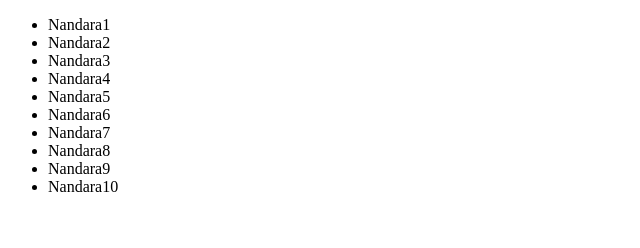
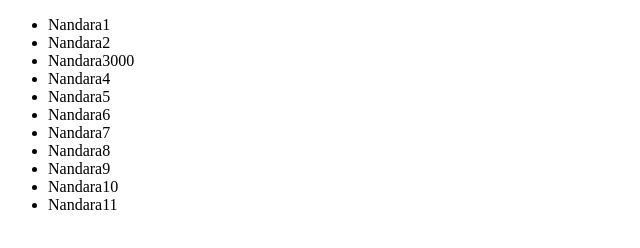
Before and after one commit to nandarapinheiro/conflict, a plain HTML site: page index.html in a window 1280 px wide. Shown: the whole page, without its empty margins (0-640 px from the left). Drawn offline with Linux system fonts and the light colour scheme.

Commit message:
add html

```diff
--- a/index.html
+++ b/index.html
@@ -10,7 +10,7 @@
     <ul>
         <li class="item-list">Nandara1</li>
         <li class="item-list">Nandara2</li>
-        <li class="item-list">Nandara3</li>
+        <li class="item-list">Nandara3000</li>
         <li class="item-list">Nandara4</li>
         <li class="item-list">Nandara5</li>
         <li class="item-list">Nandara6</li>
@@ -18,6 +18,7 @@
         <li class="item-list">Nandara8</li>
         <li class="item-list">Nandara9</li>
         <li class="item-list">Nandara10</li>
+        <li class="item-list">Nandara11</li>
     </ul>
 </body>
 </html>
```
